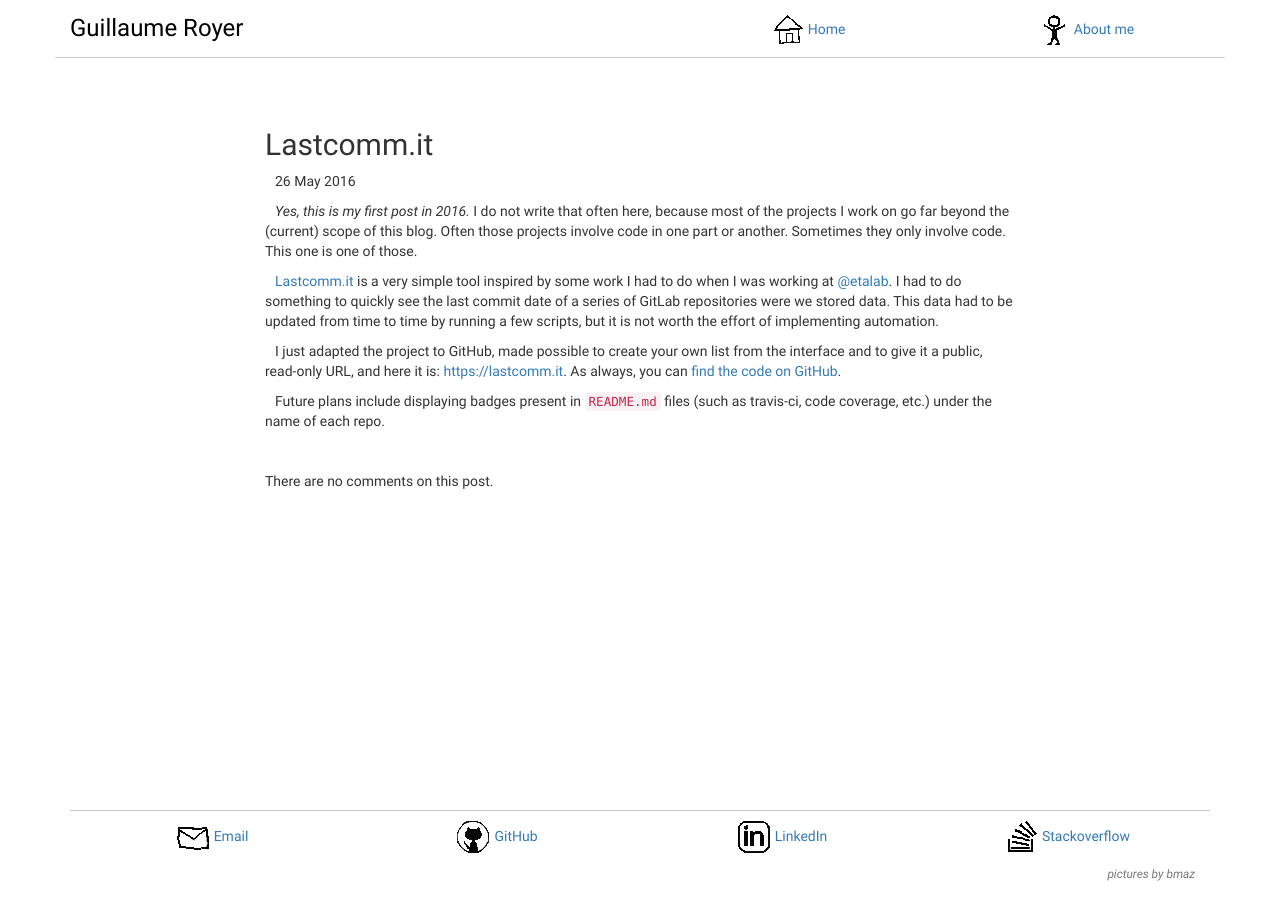
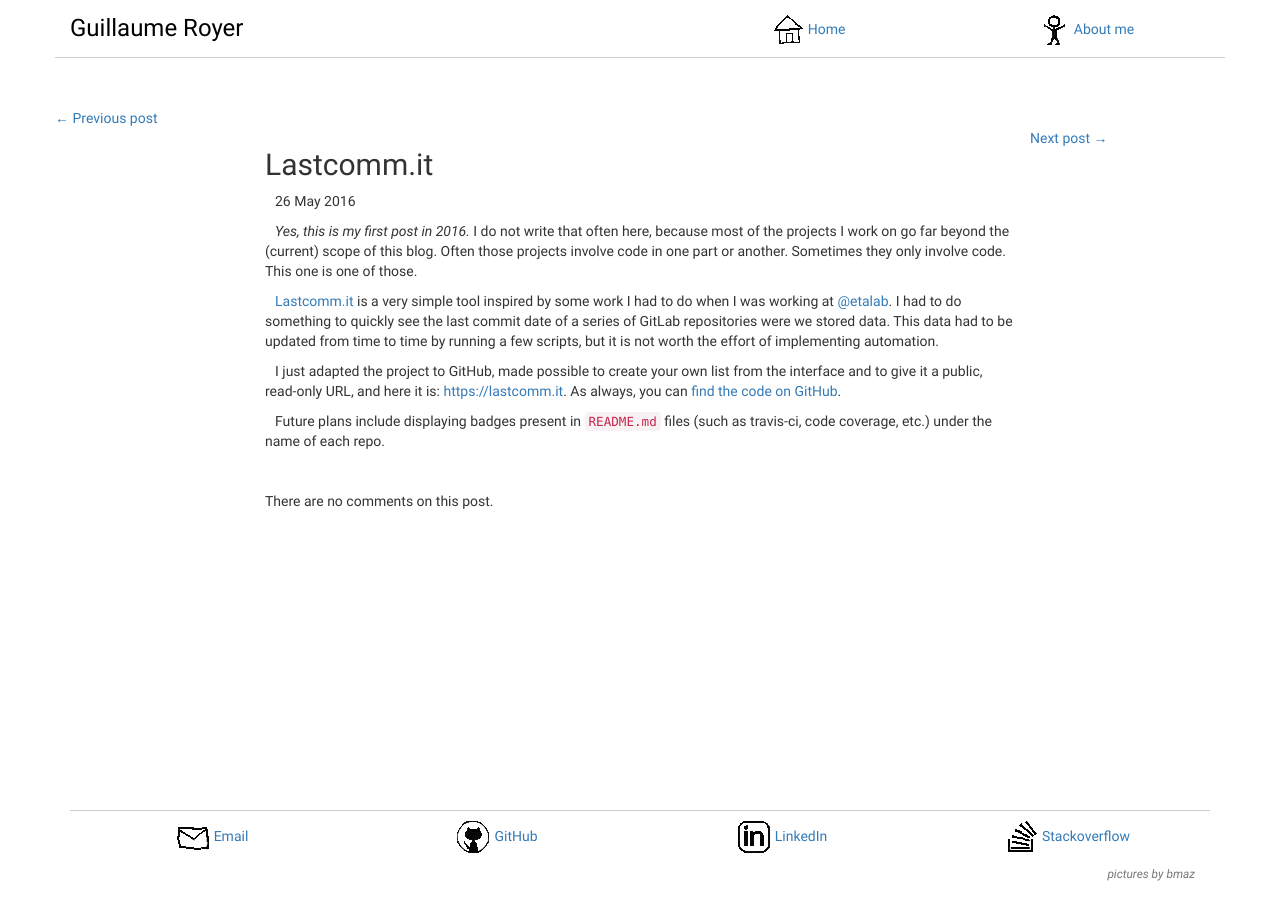
Before and after one commit to jillro/guilro.github.io, a Jekyll site: the page built from _posts/2016-05-26-lastcomm.it.md, in a window 1280 px wide. Built offline with Jekyll 4.4.1, drawn with Linux system fonts in a browser that asks for light colours; a script that is not in the unit is left out.

Commit message:
layout : next and previous post

```diff
--- a/_layouts/postCommentit.html
+++ b/_layouts/postCommentit.html
@@ -1,6 +1,12 @@
 ---
 layout: default
 ---
+{% if page.previous %}
+<a href="{{ page.previous.url }}">&larr; Previous post</a><br>
+{% endif %}
+{% if page.next %}
+<a href="{{ page.next.url }}">Next post &rarr;</a>
+{% endif %}
 <div class="post">
   <h2>{{ page.title }}</h2>
   <p class="meta">{{ page.date | date_to_string }}</p>
```
